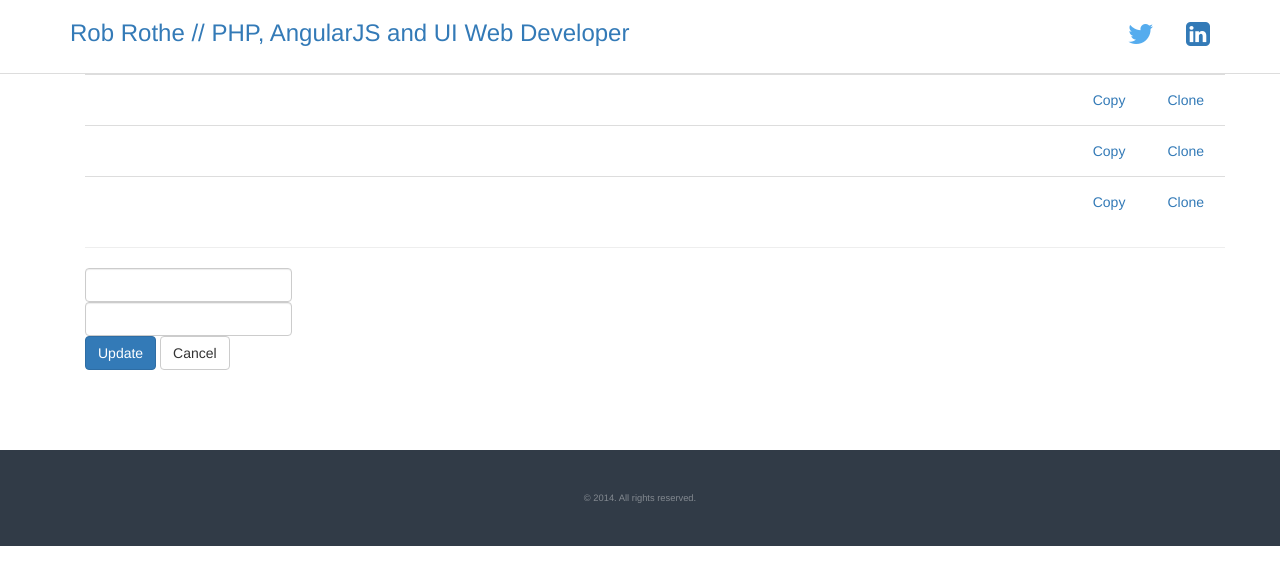
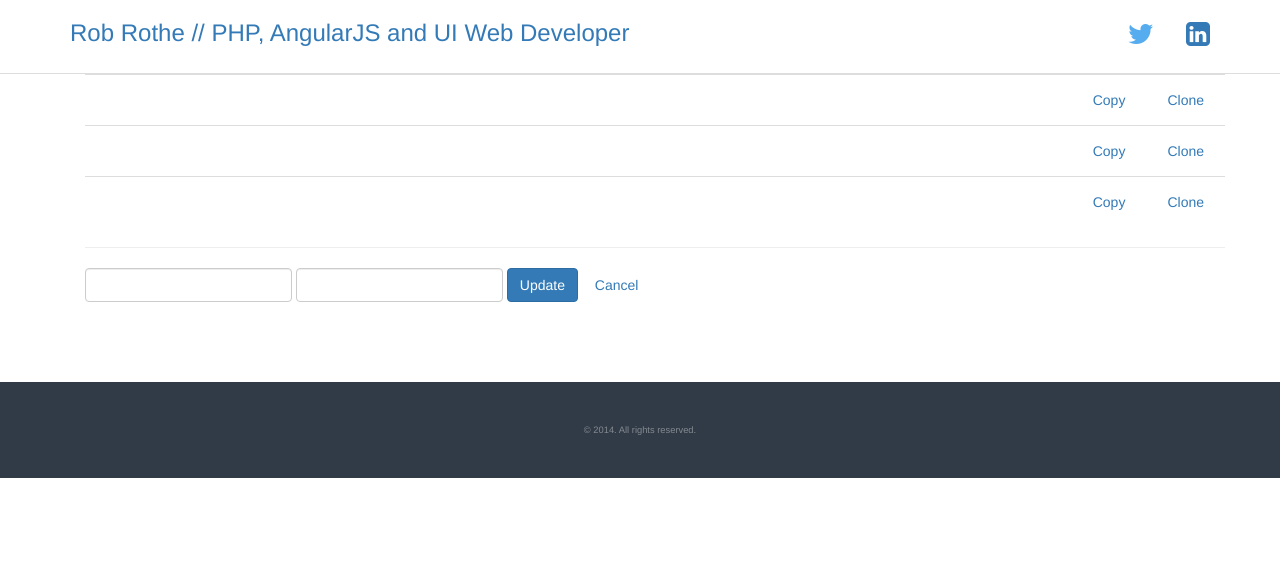
Before and after one commit to robrothedev/robrothedev.github.io, a Jekyll site: the page built from examples/angularjs-copy.md, in a window 1280 px wide. Shown: the top 585 px of the page. Built offline with Jekyll 4.4.1, drawn with Linux system fonts in a browser that asks for light colours; nearby versions of some CDN libraries.

Commit message:
Updated HTML

```diff
--- a/examples/angularjs-copy.md
+++ b/examples/angularjs-copy.md
@@ -19,11 +19,15 @@ title: AngularJS Copy
     </table>
     <hr>
     <form ng-submit="ctrl.update()" class="form-inline">
-        <input type="text" ng-model="ctrl.edit_person.first" class="form-control">
-        <br>
-        <input type="text" ng-model="ctrl.edit_person.last" class="form-control">
-        <br>
-        <button type="submit" class="btn btn-primary">Update</button>
-        <button type="button" class="btn btn-default" ng-click="ctrl.cancel()">Cancel</button>
+    	<div class="form-group">
+        	<input type="text" ng-model="ctrl.edit_person.first" class="form-control">
+        </div>
+        <div class="form-group">
+        	<input type="text" ng-model="ctrl.edit_person.last" class="form-control">
+        </div>
+        <div class="form-group">
+        	<button type="submit" class="btn btn-primary">Update</button>
+        	<button type="button" class="btn btn-link" ng-click="ctrl.cancel()">Cancel</button>
+        </div>
     </form>
 </div>
```
